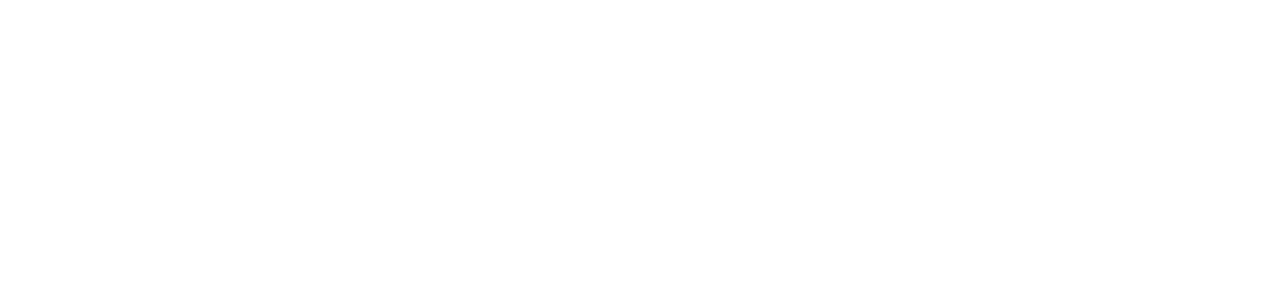
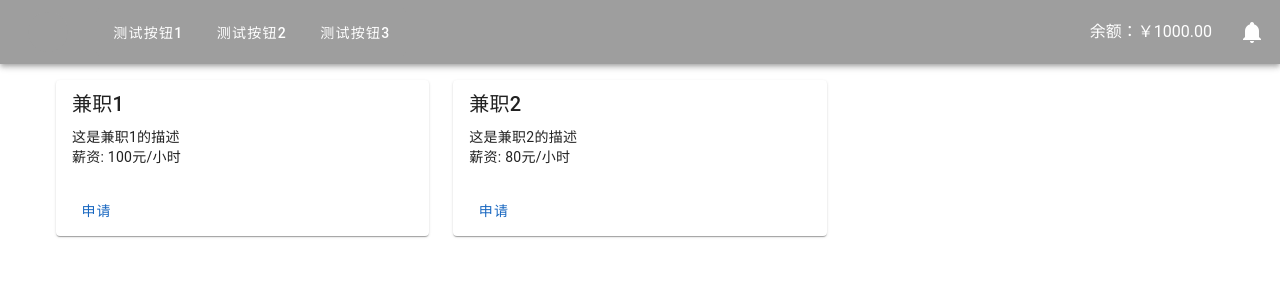
Before and after one commit to MilkFeng/easy_earn_web, a Vue app: page /mainwindow in a window 1280 px wide. Before the commit this address had no page. Shown: the top 300 px of the page. Built offline with nearby package versions, Linux system fonts and the light colour scheme; grey boxes are pictures that could not be loaded.

Commit message:
added mainwindow

```diff
--- a/src/router/router.js
+++ b/src/router/router.js
@@ -1,6 +1,7 @@
 import * as vueRouter from 'vue-router'; // 导入 Vue Router 的相关模块
 import Login from "../views/Login.vue";
 import Register from "../views/Register.vue";
+import Mainwindow from "../views/Mainwindow.vue";
 
 const routes = [
   {
@@ -15,6 +16,10 @@
     path: "/register",
     component: Register,
   },
+  {
+    path: "/mainwindow",
+    component: Mainwindow,
+  },
 ];
 
 const router = vueRouter.createRouter({
--- a/src/views/Login.vue
+++ b/src/views/Login.vue
@@ -50,7 +50,9 @@
 
       <v-card-text class="text-center">
         没有账号？
-        <router-link to="/register" class="text-blue text-decoration-none">
+        <!-- <router-link to="/register" class="text-blue text-decoration-none"> -->
+          <!-- 暂时在这个地方链接到主页 -->
+        <router-link to="/mainwindow" class="text-blue text-decoration-none">
           现在注册 <v-icon icon="mdi-chevron-right"></v-icon>
         </router-link>
       </v-card-text>
--- /dev/null
+++ b/src/views/Mainwindow.vue
@@ -0,0 +1,102 @@
+<template>
+  <v-app>
+    <!-- 应用程序栏，背景颜色设置为灰黑色 -->
+    <v-app-bar app color="grey darken-4">
+      <!-- 头像，点击后链接到个人信息页面 -->
+      <v-btn @click="goToProfile" class="ml-4 cursor-pointer p-0" style="border: 0; border-radius: 50%; width: 40px; height: 40px;">
+        <v-avatar>
+          <v-img
+            src="https://randomuser.me/api/portraits/women/81.jpg"
+            alt="User Avatar"
+          ></v-img>
+        </v-avatar>
+      </v-btn>
+
+      <!-- 按钮组，包括测试字符按钮 -->
+      <v-btn-group class="ml-4">
+        <v-btn class="rounded-0" flat color="grey darken-4" style="height: 48px;">
+          测试按钮1
+        </v-btn>
+        <v-btn class="rounded-0" flat color="grey darken-4" style="height: 48px;">
+          测试按钮2
+        </v-btn>
+        <v-btn class="rounded-0" flat color="grey darken-4" style="height: 48px;">
+          测试按钮3
+        </v-btn>
+      </v-btn-group>
+
+      <!-- 账户余额 -->
+      <v-spacer></v-spacer>
+      <div class="mr-4" style="color: white;">余额：{{ formattedBalance }}</div>
+
+      <!-- 铃铛图标，点击后触发通知，鼠标悬停时改变颜色 -->
+      <v-btn icon @click="openNotifications" @mouseenter="isBellHovered = true" @mouseleave="isBellHovered = false">
+        <v-icon :color="isBellHovered ? 'blue' : 'white'">mdi-bell</v-icon>
+      </v-btn>
+    </v-app-bar>
+
+    <!-- 主要内容区域 -->
+    <v-main>
+      <!-- 兼职任务信息列表，每个任务以方块形式列出 -->
+      <v-container>
+        <v-row>
+          <v-col cols="12" md="4" v-for="job in jobs" :key="job.id">
+            <v-card class="mb-4">
+              <v-card-title>{{ job.title }}</v-card-title>
+              <v-card-text>
+                <!-- 兼职任务信息内容 -->
+                <p>{{ job.description }}</p>
+                <p>薪资: {{ job.salary }}</p>
+              </v-card-text>
+              <v-card-actions>
+                <v-btn color="primary">申请</v-btn>
+              </v-card-actions>
+            </v-card>
+          </v-col>
+        </v-row>
+      </v-container>
+    </v-main>
+  </v-app>
+</template>
+
+<script>
+export default {
+  data() {
+    return {
+      jobs: [
+        {
+          id: 1,
+          title: "兼职1",
+          description: "这是兼职1的描述",
+          salary: "100元/小时",
+        },
+        {
+          id: 2,
+          title: "兼职2",
+          description: "这是兼职2的描述",
+          salary: "80元/小时",
+        },
+        // 可以添加更多兼职数据
+      ],
+      accountBalance: 1000, // 账户余额
+      isBellHovered: false, // 铃铛图标悬停状态
+    };
+  },
+  computed: {
+    formattedBalance() {
+      // 格式化账户余额为“余额：￥xx.xx”的形式
+      return `￥${this.accountBalance.toFixed(2)}`;
+    },
+  },
+  methods: {
+    openNotifications() {
+      // 打开通知
+      // 可以添加你的通知逻辑
+    },
+    goToProfile() {
+      // 点击头像后，链接到个人信息页面
+      this.$router.push("/profile"); // 使用 Vue Router 的编程式导航
+    },
+  },
+};
+</script>
```
Also changed, not shown: 1 other file (tests, documents, lock files or other folders).
